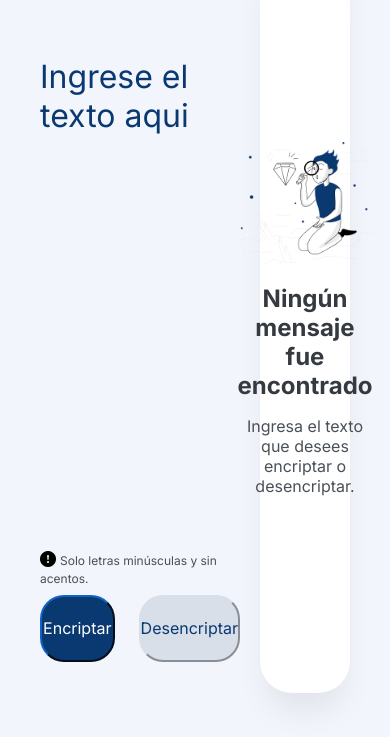
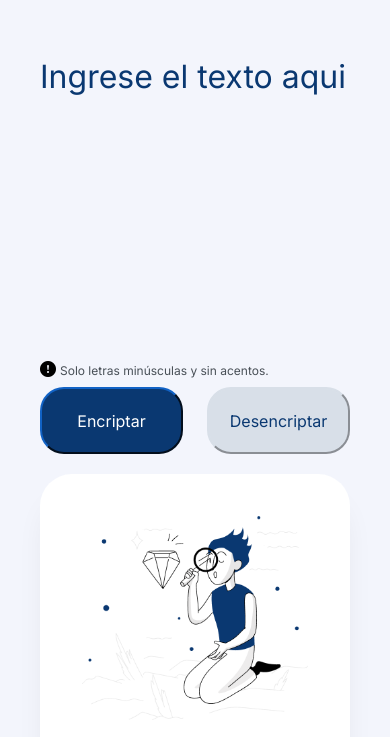
Before and after one commit to eduuq97/Allurachallenge, a plain HTML site: page index.html in a window 390 px wide. Shown: the part 95-832 px from the top of the page. Drawn offline with nearby package versions, Linux system fonts and the light colour scheme; some packages are replaced by stand-ins of ours; a script that the page names is missing.

Commit message:
creando responsividad y optimizando codigo css

```diff
--- a/app.js
+++ b/app.js
@@ -64,7 +64,7 @@ function encript() {
     hideCover();
 
     // Actualiza el label e icono para encriptar
-    label.textContent = "Texto encriptado con éxito.";
+    label.textContent = "¡Texto encriptado con éxito!";
     label.style.color = "#28a745";  // Verde para éxito
     icon.className = "bi bi-check-circle-fill";  // Icono de éxito
     icon.style.color = "#28a745";  // Color verde para éxito
@@ -95,7 +95,7 @@ function desencript() {
     hideCover();
 
     // Actualiza el label e icono para desencriptar
-    label.textContent = "Texto desencriptado con éxito.";
+    label.textContent = "¡Texto desencriptado con éxito!";
     label.style.color = "#0A3871";  // Azul para éxito
     icon.className = "bi bi-check-circle-fill";  // Icono de éxito
     icon.style.color = "#0A3871";  // Color azul para éxito
--- a/index.html
+++ b/index.html
@@ -33,7 +33,7 @@
             </div>
             <div class="container-hidden">
               <p id="text-desencript"></p>
-              <button id="btn-copy">Copiar</button>
+              <button class="btn-desencript" id="btn-copy">Copiar</button>
             </div>
           </section>
         </section>
--- a/styles/styles.css
+++ b/styles/styles.css
@@ -16,7 +16,7 @@
 }
 
 .logo-alura:hover{
-    transform: translateY(10px);
+    transform: translateY(15px);
 }
 
   .app {
@@ -31,8 +31,9 @@
     display: grid;
     grid-template-columns: repeat(12, 1fr);
     gap: 20px;
-    height: calc(100vh - 120px);
-    padding-top: 40px;
+    min-height: calc(100vh - 120px);
+    height: auto;
+    padding: 40px 0;
   }
 
   .app .grid .app-content {
@@ -42,7 +43,6 @@
     display: flex;
     flex-direction: column;
     gap: 60px;
-    overflow: visible;
   }
 
   .app .grid .app-content label {
@@ -62,9 +62,11 @@
     flex-direction: column;
     gap: 16px;
     text-align: center;
-    padding: 32px;
+    padding: 42px;
     align-items: center;
     justify-content: center;
+    height: auto;
+    overflow-wrap: break-word;
   }
 
   .app-encript {
@@ -76,35 +78,29 @@
     min-width: 100%;
     border: none;
     max-height: 80%;
-    min-height: 80%;
+    min-height: 300px;
     background: transparent;
     resize: none;
   }
 
-  .text-encript {
+  .text-encript,.text-encript::placeholder  {
     color: var(--color-primary);
     font-family: "Inter", sans-serif ;
     font-size: 32px;
     text-align: left;
   }
 
-  .text-encript::placeholder {
-    color: var(--color-primary);
-    font-family: "Inter", sans-serif ;
-    font-size: 32px;
-    text-align: left;
-  }
-
-
   .app-main-btns {
     margin-top: 8px;
     display: flex;
     gap: 24px;
     justify-content: center;
+    position: relative;
   }
 
-  .app-main-btns button {
-    width: 328px;
+  button {
+    position: relative;
+    width: 100%;
     height: 67px;
     border-radius: 24px;
     cursor: pointer;
@@ -146,6 +142,7 @@
     color: var(--color-secondary);
     font-family: "Inter", sans-serif;
     font-size: 16px;
+    width: 100%;
   }
 
   .app .grid .app-result img {
@@ -157,9 +154,8 @@
 
   .container-hidden {
     display: none;
+    width: 100%;
   }
-
-
 
   /*Colocando estilos a las alertas*/
   .swal2-title {
@@ -179,11 +175,15 @@
 
   /*vista tablet */
   @media (max-width: 768px){
-
+    .app .grid .app-content, .app .grid .app-result {
+      grid-column: span 12;
+    }
   }
 
 
   /*Vista de celular*/
   @media (max-width: 375px){
-
+    .app-main-btns {
+      flex-direction: column;
+    }
   }
```
